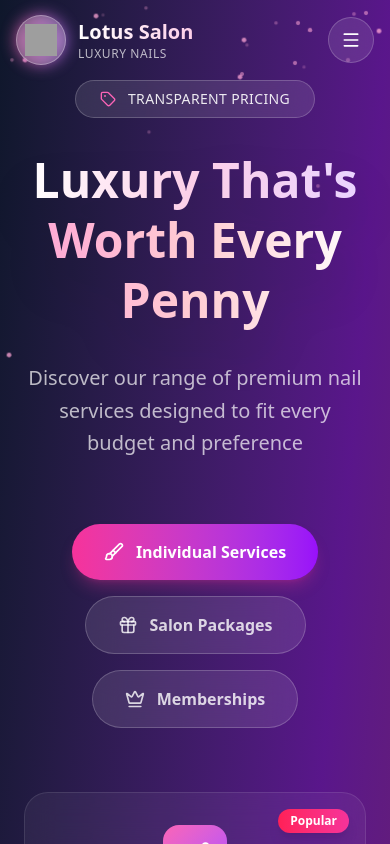
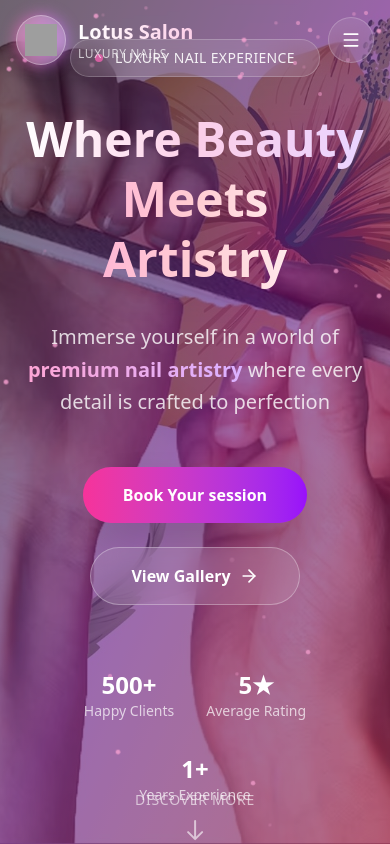
Before and after one commit to Thabith2001/lotus-salon, a Next.js app: page / in a window 390 px wide. Built offline with nearby package versions, Linux system fonts and the light colour scheme; grey boxes are pictures that could not be loaded.

Commit message:
Merge remote-tracking branch 'origin/main'
# Conflicts:
#	src/app/layout.js
#	src/app/page.js

```diff
--- /dev/null
+++ b/src/app/billing/[...slug]/page.js
@@ -0,0 +1,24 @@
+
+'use client';
+
+import { useData } from '@/helper/dataProvider';
+
+export default function PricingDetailsPage() {
+    const { sharedData } = useData();
+
+    if (!sharedData) {
+        return <p>No data found. Please navigate from the pricing page.</p>;
+    }
+
+    return (
+        <div className="w-full h-full flex flex-col items-center bg-gray-500 justify-center">
+            <div className="bg-white/10 backdrop-blur-lg border  border-white/20 rounded-xl p-8 max-w-3xl w-full mx-4">
+                <h2 className="text-2xl font-bold  mb-4">{sharedData.name}</h2>
+                <pre className="bg-gray-100 p-4 rounded text-sm">
+                {JSON.stringify(sharedData, null, 2)}
+                    <p>{"$"+sharedData.price}</p>
+            </pre>
+            </div>
+        </div>
+    );
+}
--- a/src/app/layout.js
+++ b/src/app/layout.js
@@ -26,7 +26,9 @@ export default function RootLayout({ children }) {
         <body>
         <main className={`w-screen h-screen items-center justify-center overflow-x-hidden ${poppins.variable}`}>
             <Header/>
-            <DataProvider>{children}</DataProvider>
+            <DataProvider>
+                {children}
+            </DataProvider>
             <Footer/>
         </main>
         </body>
--- a/src/app/page.js
+++ b/src/app/page.js
@@ -1,45 +1,24 @@
 "use client";
+import React, { useState } from "react";
+import Image from "next/image";
+import { useSparkles } from "@/hooks/useSparkles";
+import Hero from "@/components/ui/heroSection";
 
-import React, { useState, useEffect } from "react";
-import { Tag } from "lucide-react";
-
-import { pricing_categories } from "@/data/data";
-import { useSparkles } from "@/hooks/useSparkles";
-
-import renderIndividualServices from "@/components/dynamicComponents/pricingRendering/renderIndividualServices";
-import renderPackages from "@/components/dynamicComponents/pricingRendering/renderMembership";
-import renderMemberships from "@/components/dynamicComponents/pricingRendering/renderPackages";
-import Button from "@/components/dynamicComponents/button";
-
-const Pricing = () => {
-    const [isVisible, setIsVisible] = useState(false);
-    const [activeCategory, setActiveCategory] = useState("individual");
-    const [selectedService, setSelectedService] = useState(null);
-    const sparkles = useSparkles(15);
-
-    useEffect(() => {
-        const observer = new IntersectionObserver(
-            ([entry]) => {
-                if (entry.isIntersecting) setIsVisible(true);
-            },
-            { threshold: 0.2 }
-        );
-
-        const section = document.getElementById("pricing");
-        if (section) observer.observe(section);
-
-        return () => observer.disconnect();
-    }, []);
-
+const Home = () => {
+    const sparkles = useSparkles(20);
     return (
-        <section
-            id="pricing"
-            className="w-screen min-h-screen overflow-hidden relative py-20"
-        >
-            {/* Background */}
-            <div className="absolute inset-0 bg-gradient-to-br from-slate-900 via-purple-900 to-pink-900">
+        <section className="relative col-span-12 h-screen w-full flex flex-col items-center justify-center bg-gradient-to-br from-slate-900 via-purple-900 to-pink-900 overflow-hidden">
+            {/* Background Layer */}
+            <div className="absolute inset-0 z-0">
+                <Image
+                    src="/images/hero_img.jpg"
+                    alt="Luxury Nail Spa"
+                    fill
+                    className="object-cover object-center opacity-40"
+                    priority
+                />
                 {/* Sparkles */}
-                <div className="absolute inset-0 overflow-hidden">
+                <div className="absolute inset-0 overflow-hidden pointer-events-none">
                     {sparkles.map((s, i) => (
                         <div
                             key={i}
@@ -53,108 +32,24 @@ const Pricing = () => {
                         />
                     ))}
                 </div>
-
-                {/* Gradient orbs */}
-                <div className="absolute top-1/4 right-1/5 w-96 h-96 bg-gradient-to-br from-pink-400/10 to-purple-400/10 rounded-full blur-3xl animate-pulse"></div>
-                <div className="absolute bottom-1/4 left-1/5 w-80 h-80 bg-gradient-to-br from-purple-400/10 to-pink-400/10 rounded-full blur-3xl animate-pulse delay-1000"></div>
             </div>
 
-            <div className="relative z-10 max-w-7xl mx-auto px-6">
-                {/* Header */}
-                <div
-                    className={`text-center mb-16 transition-all duration-1000 ${
-                        isVisible ? "opacity-100 translate-y-0" : "opacity-0 translate-y-10"
-                    }`}
-                >
-                    {/* Badge */}
-                    <div className="inline-flex items-center px-6 py-2 mb-8 bg-white/10 backdrop-blur-lg border border-white/20 rounded-full">
-                        <Tag className="w-4 h-4 text-pink-400 mr-3" />
-                        <span className="text-sm font-medium text-white/90 tracking-wide">
-              TRANSPARENT PRICING
-            </span>
-                    </div>
-
-                    {/* Title */}
-                    <h2 className="text-5xl md:text-7xl font-black leading-tight mb-8">
-            <span className="block bg-gradient-to-r from-white via-pink-200 to-purple-200 bg-clip-text text-transparent drop-shadow-2xl">
-              Luxury That&apos;s
-            </span>
-                        <span className="block bg-gradient-to-r from-pink-300 via-rose-200 to-white bg-clip-text text-transparent drop-shadow-2xl">
-              Worth Every Penny
-            </span>
-                    </h2>
-
-                    <p className="text-xl text-white/70 max-w-3xl mx-auto leading-relaxed">
-                        Discover our range of premium nail services designed to fit every
-                        budget and preference
-                    </p>
-                </div>
-
-                {/* Category Tabs */}
-                <div
-                    className={`flex flex-wrap justify-center gap-4 mb-16 transition-all duration-1000 delay-200 ${
-                        isVisible ? "opacity-100 translate-y-0" : "opacity-0 translate-y-10"
-                    }`}
-                >
-                    {pricing_categories.map((category) => (
-                        <button
-                            key={category.id}
-                            onClick={() => setActiveCategory(category.id)}
-                            className={`flex items-center space-x-3 px-8 py-4 rounded-full font-semibold transition-all duration-300 hover:scale-105 ${
-                                activeCategory === category.id
-                                    ? "bg-gradient-to-r from-pink-500 to-purple-600 text-white shadow-lg shadow-pink-500/25"
-                                    : "bg-white/10 backdrop-blur-lg border border-white/20 text-white/80 hover:bg-white/20"
-                            }`}
-                        >
-                            <category.icon className="w-5 h-5" />
-                            <span>{category.name}</span>
-                        </button>
-                    ))}
-                </div>
-
-                {/* Content */}
-                <div
-                    className={`transition-all duration-1000 delay-400 ${
-                        isVisible ? "opacity-100 translate-y-0" : "opacity-0 translate-y-10"
-                    }`}
-                >
-                    {activeCategory === "individual" &&
-                        renderIndividualServices((service) => setSelectedService(service))}
-                    {activeCategory === "packages" && renderPackages()}
-                    {activeCategory === "membership" && renderMemberships()}
+            {/* Main Content */}
+            <div className="relative z-10 w-full">
+                <Hero />
+            </div>
+            {/* Scroll indicator */}
+            <div className="absolute bottom-0 left-1/2 transform -translate-x-1/2 z-20 ">
+                <div className="flex flex-col items-center gap-2 text-white/60 animate-bounce">
+                    <span className="text-sm tracking-wider">DISCOVER MORE</span>
+                    <svg className="w-6 h-6" fill="none" stroke="currentColor" viewBox="0 0 24 24">
+                        <path strokeLinecap="round" strokeLinejoin="round" strokeWidth={2}
+                              d="M19 14l-7 7m0 0l-7-7m7 7V3"/>
+                    </svg>
                 </div>
             </div>
-
-            {/* Payment Modal */}
-            {selectedService && (
-                <div className="fixed inset-0 bg-black/70 flex items-center justify-center z-50">
-                    <div className="bg-white rounded-2xl shadow-2xl p-8 w-full max-w-lg relative">
-                        <h3 className="text-2xl font-bold mb-4">Checkout</h3>
-                        <p className="text-gray-700 mb-6">
-                            You selected:{" "}
-                            <span className="font-semibold">{selectedService.name}</span>
-                        </p>
-                        <p className="text-lg font-bold mb-6">
-                            Price: ${selectedService.price}
-                        </p>
-
-                        <Button
-                            onClick={() => alert("Payment successful! (demo)")}
-                            label="Pay Now"
-                            theme="w-full bg-gradient-to-r from-pink-500 to-purple-600 text-white py-3 rounded-full"
-                        />
-
-                        <button
-                            onClick={() => setSelectedService(null)}
-                            className="absolute top-4 right-4 text-gray-500 hover:text-black"
-                        >
-                            ✕
-                        </button>
-                    </div>
-                </div>
-            )}
         </section>
     );
 };
 
-export default Pricing;
+export default Home;
--- a/src/app/pricing/[...slug]/page.js
+++ /dev/null
@@ -1,21 +0,0 @@
-
-'use client';
-
-import { useData } from '@/helper/dataProvider';
-
-export default function PricingDetailsPage() {
-    const { sharedData } = useData();
-
-    if (!sharedData) {
-        return <p>No data found. Please navigate from the pricing page.</p>;
-    }
-
-    return (
-        <div className="p-4">
-            <h1 className="text-2xl font-bold mb-4">Selected Pricing Plan</h1>
-            <pre className="bg-gray-100 p-4 rounded text-sm">
-                {JSON.stringify(sharedData, null, 2)}
-            </pre>
-        </div>
-    );
-}
--- a/src/app/pricing/page.js
+++ b/src/app/pricing/page.js
@@ -1,8 +1,7 @@
 "use client";
 
-import React, { useRef, useState, useEffect } from "react";
+import React, { useRef } from "react";
 import { Tag } from "lucide-react";
-
 import { pricing_categories } from "@/data/data";
 import { useSparkles } from "@/hooks/useSparkles";
 import RenderIndividualServices from "@/components/dynamicComponents/pricingRendering/renderIndividualServices";
@@ -12,41 +11,31 @@ import { useGsap } from "@/hooks/useGsap";
 
 const Pricing = () => {
     const containerRef = useRef(null);
-    const [isVisible, setIsVisible] = useState(false);
-    const [activeCategory, setActiveCategory] = useState("individual");
+    const [activeCategory, setActiveCategory] = React.useState("individual");
     const sparkles = useSparkles(20);
 
-    useEffect(() => {
-        const observer = new IntersectionObserver(
-            ([entry]) => setIsVisible(entry.isIntersecting),
-            { threshold: 0.2 }
-        );
-        if (containerRef.current) observer.observe(containerRef.current);
-        return () => {
-            if (containerRef.current) observer.unobserve(containerRef.current);
-        };
-    }, []);
-
+    // ✅ Animate with GSAP only
     useGsap({
         ref: containerRef,
         animation: (gsap) => {
             const q = gsap.utils.selector(containerRef);
+
             gsap.fromTo(
                 q(".fade-in"),
                 { opacity: 0, y: 50 },
                 {
                     opacity: 1,
                     y: 0,
-                    stagger: 0.2,
+                    stagger: 0.25,
                     duration: 1,
                     ease: "power4.out",
                     scrollTrigger: {
                         trigger: containerRef.current,
                         start: "top 80%",
+                        toggleActions: "play none none reverse", // ✅ play on enter, reverse on leave
                     },
                 }
             );
-
         },
     });
 
@@ -81,14 +70,7 @@ const Pricing = () => {
 
             <div className="relative z-10 max-w-7xl mx-auto px-6">
                 {/* Header */}
-                <div
-                    className={`text-center mb-16 fade-in transition-all duration-1000 ${
-                        isVisible
-                            ? "opacity-100 translate-y-0"
-                            : "opacity-0 translate-y-10"
-                    }`}
-                >
-                    {/* Badge */}
+                <div className="text-center mb-16 fade-in">
                     <div className="inline-flex items-center px-6 py-2 mb-8 bg-white/10 backdrop-blur-lg border border-white/20 rounded-full">
                         <Tag className="w-4 h-4 text-pink-400 mr-3" />
                         <span className="text-sm font-medium text-white/90 tracking-wide">
@@ -96,7 +78,6 @@ const Pricing = () => {
             </span>
                     </div>
 
-                    {/* Title */}
                     <h2 className="text-5xl md:text-7xl font-black leading-tight mb-8">
             <span className="block bg-gradient-to-r from-white via-pink-200 to-purple-200 bg-clip-text text-transparent drop-shadow-2xl">
               Luxury That&apos;s
@@ -113,15 +94,9 @@ const Pricing = () => {
                 </div>
 
                 {/* Category Tabs */}
-                <div
-                    className={`flex flex-wrap justify-center gap-4 mb-16 fade-in transition-all duration-1000 delay-200 ${
-                        isVisible
-                            ? "opacity-100 translate-y-0"
-                            : "opacity-0 translate-y-10"
-                    }`}
-                >
+                <div className="flex flex-wrap justify-center gap-4 mb-16 fade-in">
                     {pricing_categories.map((category) => {
-                        const Icon = category.icon; // ✅ Capitalize
+                        const Icon = category.icon;
                         return (
                             <button
                                 key={category.id}
@@ -140,13 +115,7 @@ const Pricing = () => {
                 </div>
 
                 {/* Content */}
-                <div
-                    className={`fade-in transition-all duration-1000 delay-400 ${
-                        isVisible
-                            ? "opacity-100 translate-y-0"
-                            : "opacity-0 translate-y-10"
-                    }`}
-                >
+                <div className="fade-in">
                     {activeCategory === "individual" && <RenderIndividualServices />}
                     {activeCategory === "packages" && <RenderPackages />}
                     {activeCategory === "membership" && <RenderMemberships />}
--- a/src/components/dynamicComponents/button.js
+++ b/src/components/dynamicComponents/button.js
@@ -1,8 +1,8 @@
 import React from 'react';
+import Link from "next/link";
 
 
 const Button = ({label, theme, onClick}) => {
-    console.log(theme);
     return (
         <button
             className={theme}
--- a/src/components/dynamicComponents/pricingRendering/renderIndividualServices.js
+++ b/src/components/dynamicComponents/pricingRendering/renderIndividualServices.js
@@ -73,7 +73,7 @@ const renderIndividualServices = () => {
                         {/*book button*/}
                         <DynamicButton
                             data={service}
-                            hrefBase="/pricing/service"
+                            hrefBase="/billing/service"
                             label="Book Now"
                             icon={Calendar}
                         />
--- a/src/components/dynamicComponents/pricingRendering/renderMembership.js
+++ b/src/components/dynamicComponents/pricingRendering/renderMembership.js
@@ -99,7 +99,7 @@ const RenderMemberships = () => {
                         {/* Join Button */}
                         <DynamicButton
                             data={membership}
-                            hrefBase="/pricing/membership"
+                            hrefBase="/billing/membership"
                             label="Join Membership"
                             icon={Crown}
                         />
--- a/src/components/dynamicComponents/pricingRendering/renderPackages.js
+++ b/src/components/dynamicComponents/pricingRendering/renderPackages.js
@@ -88,7 +88,7 @@ const renderPackages = () => {
 
                         <DynamicButton
                             data={pkg}
-                            hrefBase="/pricing/package"
+                            hrefBase="/billing/package"
                             label="Book Package"
                             icon={Calendar}
                         />
--- a/src/components/ui/heroSection.js
+++ b/src/components/ui/heroSection.js
@@ -1,24 +1,41 @@
 "use client";
-import React, {useEffect, useState} from "react";
-import {ArrowRight} from "lucide-react";
+import React, { useRef } from "react";
+import { ArrowRight } from "lucide-react";
 import Button from "@/components/dynamicComponents/button";
+import { useGsap } from "@/hooks/useGsap";
 
 const Hero = () => {
-    const [isVisible, setIsVisible] = useState(false);
+    const containerRef = useRef(null);
 
-    // Trigger visibility after mount
-    useEffect(() => {
-        const timer = setTimeout(() => setIsVisible(true), 100);
-        return () => clearTimeout(timer);
-    }, []);
+    useGsap({
+        ref: containerRef,
+        animation: (gsap) => {
+            const q = gsap.utils.selector(containerRef);
 
-    return (<>
-        <div
-            className={`relative z-50 max-w-6xl mx-auto text-center px-6 transition-all duration-1000 ${isVisible ? "opacity-100 translate-y-0" : "opacity-0 translate-y-10"}`}
-        >
+            gsap.fromTo(
+                q(".fade-in"),
+                { opacity: 0, y: 50 },
+                {
+                    opacity: 1,
+                    y: 0,
+                    stagger: 0.2,
+                    duration: 1,
+                    ease: "power4.out",
+                    scrollTrigger: {
+                        trigger: containerRef.current,
+                        start: "top 80%",
+                    },
+                }
+            );
+        },
+    });
+
+    return (
+        <div ref={containerRef} className="relative z-50 max-w-6xl mx-auto text-center px-6">
             {/* Premium badge */}
             <div
-                className="inline-flex items-center px-6 py-2 mb-8 bg-white/10 backdrop-blur-lg border border-white/20 rounded-full">
+                className="fade-in inline-flex items-center px-6 py-2 mb-8 bg-white/10 backdrop-blur-lg border border-white/20 rounded-full"
+            >
                 <span className="w-2 h-2 bg-pink-400 rounded-full mr-3 animate-pulse"></span>
                 <span className="text-sm font-medium text-white/90 tracking-wide">
           LUXURY NAIL EXPERIENCE
@@ -26,23 +43,20 @@ const Hero = () => {
             </div>
 
             {/* Main headline */}
-            <h1 className="text-5xl md:text-7xl lg:text-8xl font-black leading-tight mb-8">
-        <span
-            className="block bg-gradient-to-r from-white via-pink-200 to-purple-200 bg-clip-text text-transparent drop-shadow-2xl">
+            <h1 className="fade-in text-5xl md:text-7xl lg:text-8xl font-black leading-tight mb-8">
+        <span className="block bg-gradient-to-r from-white via-pink-200 to-purple-200 bg-clip-text text-transparent drop-shadow-2xl">
           Where Beauty
         </span>
-                <span
-                    className="block bg-gradient-to-r from-pink-300 via-rose-200 to-white bg-clip-text text-transparent drop-shadow-2xl">
+                <span className="block bg-gradient-to-r from-pink-300 via-rose-200 to-white bg-clip-text text-transparent drop-shadow-2xl">
           Meets Artistry
         </span>
             </h1>
 
             {/* Subtitle */}
-            <div className="max-w-3xl mx-auto mb-12">
+            <div className="fade-in max-w-3xl mx-auto mb-12">
                 <p className="text-xl md:text-2xl text-white/80 leading-relaxed font-light">
                     Immerse yourself in a world of
-                    <span
-                        className="font-semibold bg-gradient-to-r from-pink-300 to-purple-300 bg-clip-text text-transparent">
+                    <span className="font-semibold bg-gradient-to-r from-pink-300 to-purple-300 bg-clip-text text-transparent">
             {" "}
                         premium nail artistry{" "}
           </span>
@@ -51,22 +65,31 @@ const Hero = () => {
             </div>
 
             {/* CTA */}
-            <div className="flex flex-col sm:flex-row justify-center items-center gap-6">
-                <Button href="/booking" label="Book Your session"
-                        theme="group relative px-10 py-4 bg-gradient-to-r from-pink-500 to-purple-600 text-white font-bold rounded-full
-                         overflow-hidden shadow-2xl hover:shadow-pink-500/25 transition-all duration-300 hover:scale-105"/>
+            <div className="fade-in flex flex-col sm:flex-row justify-center items-center gap-6">
+                <Button
 
-                <Button href="/gallery" label={<span className="flex items-center gap-2">
-             View Gallery
-             <ArrowRight className="w-5 h-5 "/>
-             </span>}
-                        theme="group px-10 py-4 bg-white/10 backdrop-blur-lg border border-white/30 text-white font-bold rounded-full hover:bg-white/20
-                         transition-all duration-300 hover:scale-105 hover:border-pink-300/50"/>
+                    label="Book Your session"
+                    theme="group relative px-10 py-4 bg-gradient-to-r from-pink-500 to-purple-600 text-white font-bold rounded-full
+            overflow-hidden shadow-2xl hover:shadow-pink-500/25 transition-all duration-300 hover:scale-105"
+                />
 
+                <Button
+                    onClick={() => {
+                        window.location.href = "/gallery";
+                    }}
+                    label={
+                        <span className="flex items-center gap-2">
+              View Gallery
+              <ArrowRight className="w-5 h-5 " />
+            </span>
+                    }
+                    theme="group px-10 py-4 bg-white/10 backdrop-blur-lg border border-white/30 text-white font-bold rounded-full hover:bg-white/20
+            transition-all duration-300 hover:scale-105 hover:border-pink-300/50"
+                />
             </div>
 
             {/* Social proof */}
-            <div className="mt-16 flex flex-wrap justify-center items-center gap-8 opacity-70">
+            <div className="fade-in mt-16 flex flex-wrap justify-center items-center gap-8 opacity-70">
                 <div className="text-center">
                     <div className="text-2xl font-bold text-white">500+</div>
                     <div className="text-sm text-white/70">Happy Clients</div>
@@ -83,8 +106,7 @@ const Hero = () => {
                 </div>
             </div>
         </div>
-
-    </>);
+    );
 };
 
 export default Hero;
```
Also changed, not shown: src/helper/dataProvider.js (line endings or trailing spaces). Lines whose indentation alone changed are shown as unchanged.
